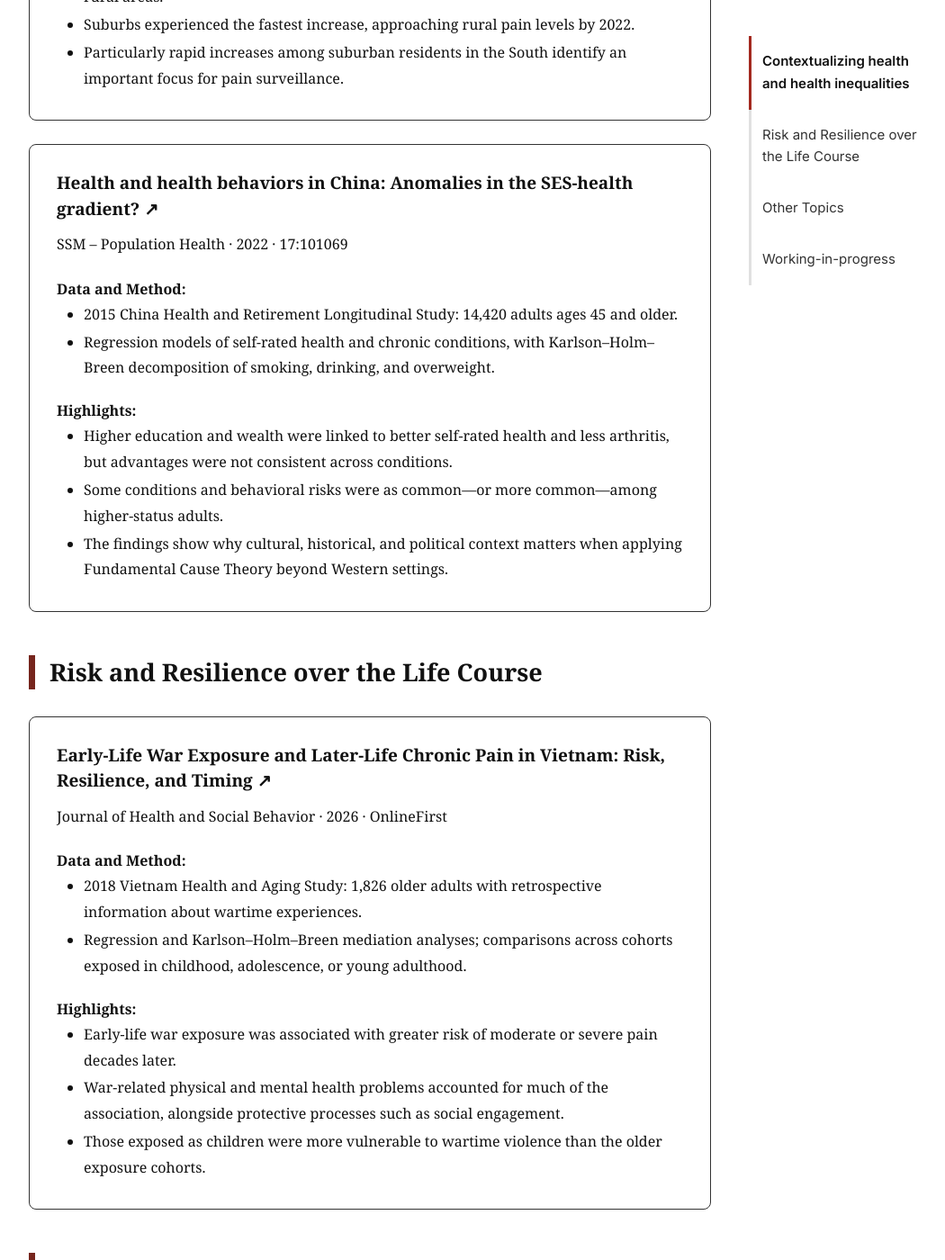
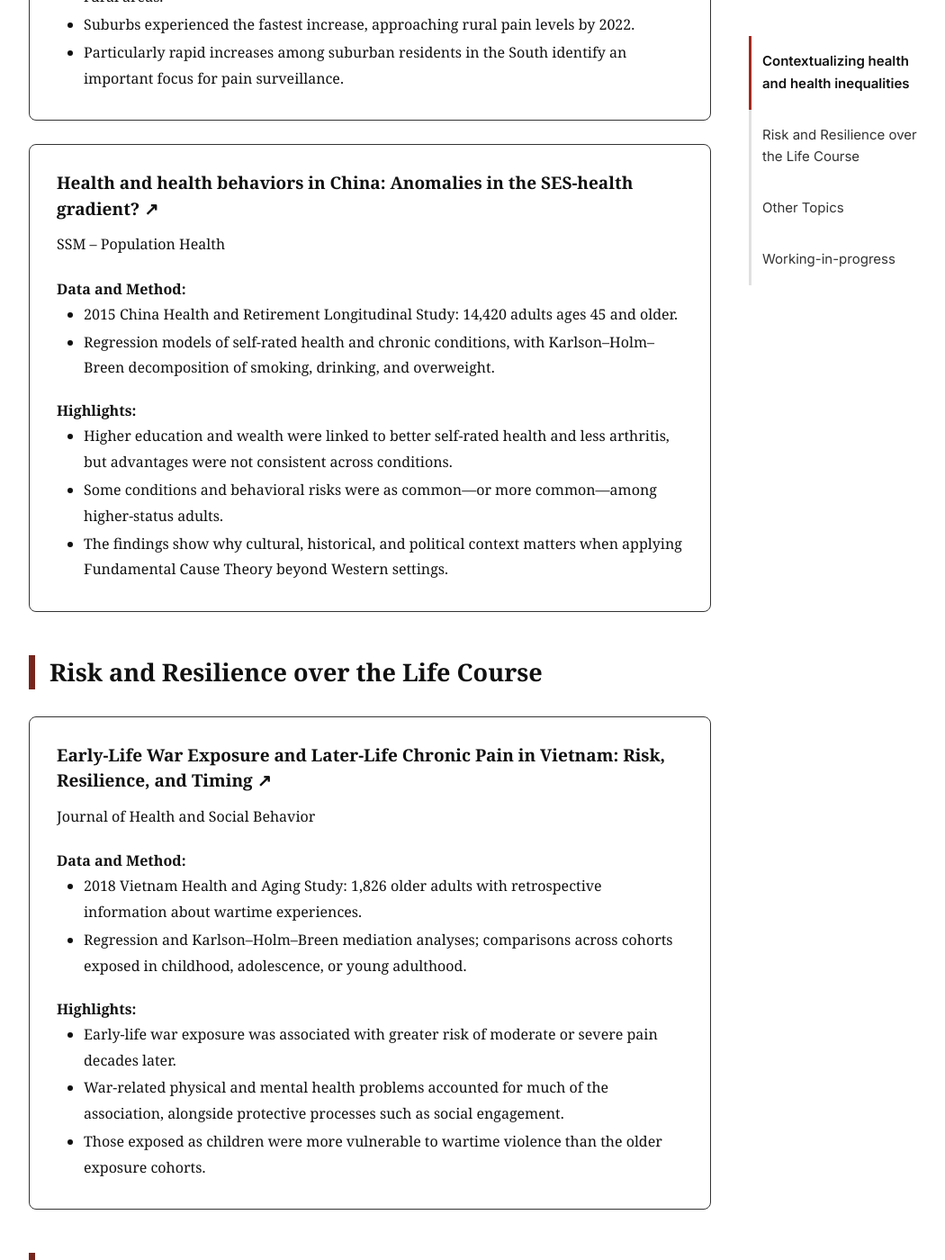
Before and after one commit to RuiZoeHuang/ruizoehuang.github.io, a Jekyll site: the page built from _pages/research.md, in a window 1280 px wide and 1400 px high, scrolled down 2428 px. Shown: the whole window at 90% size, without its empty margins (108-1158 px from the left). Built offline with Jekyll 4.4.1, drawn with Linux system fonts in a browser that asks for light colours; cached includes are drawn as plain includes; some of the changed text lies outside the part shown.

Commit message:
Show only journal names in research publication lines

```diff
--- a/_pages/research.md
+++ b/_pages/research.md
@@ -11,7 +11,7 @@ author_profile: false
 <h2 id="contextualizing-health-heading">Contextualizing health and health inequalities</h2>
 <article class="research-block">
 <h3><a href="https://doi.org/10.1016/j.jpain.2025.105539" target="_blank" rel="noopener noreferrer">Welfare policies, joint pain prevalence and educational gaps in 50 U.S. states from 2011 to 2021: A fixed effects analysis<span aria-hidden="true"> ↗</span></a></h3>
-<p class="research-publication">The Journal of Pain · 2025 · 36:105539</p>
+<p class="research-publication">The Journal of Pain</p>
 <h4>Data and Method:</h4>
 <ul><li>Behavioral Risk Factor Surveillance System, 2011–2021: six biennial waves covering all 50 U.S. states, linked to state welfare-policy measures.</li><li>Logistic regression to estimate pain trends and educational gaps; state and year fixed effects to examine policy associations.</li></ul>
 <h4>Highlights:</h4>
@@ -19,7 +19,7 @@ author_profile: false
 </article>
 <article class="research-block">
 <h3><a href="https://doi.org/10.1097/j.pain.0000000000002945" target="_blank" rel="noopener noreferrer">Educational disparities in joint pain within and across US states: Do macro sociopolitical contexts matter?<span aria-hidden="true"> ↗</span></a></h3>
-<p class="research-publication">PAIN · 2023 · 164(10):2358–2369</p>
+<p class="research-publication">PAIN</p>
 <h4>Data and Method:</h4>
 <ul><li>2017 Behavioral Risk Factor Surveillance System: 407,938 adults ages 25–80, linked to state policy, income-inequality, and social-cohesion measures.</li><li>Multilevel logistic regression examining state variation in joint pain and its educational gradient.</li></ul>
 <h4>Highlights:</h4>
@@ -27,7 +27,7 @@ author_profile: false
 </article>
 <article class="research-block">
 <h3><a href="https://doi.org/10.1016/j.ypmed.2026.108495" target="_blank" rel="noopener noreferrer">Country-level gender inequality and sex disparities in adolescent chronic pain: A 47-country analysis<span aria-hidden="true"> ↗</span></a></h3>
-<p class="research-publication">Preventive Medicine · 2026 · 204:108495</p>
+<p class="research-publication">Preventive Medicine</p>
 <h4>Data and Method:</h4>
 <ul><li>2017/18 Health Behaviour in School-aged Children study: 244,097 adolescents ages 11–15 across 47 countries, linked to national gender-inequality and intimate-partner-violence indicators.</li><li>Modified Poisson regression for relative disparities and multilevel linear probability models for absolute disparities.</li></ul>
 <h4>Highlights:</h4>
@@ -35,7 +35,7 @@ author_profile: false
 </article>
 <article class="research-block">
 <h3><a href="https://doi.org/10.1016/j.socscimed.2025.118625" target="_blank" rel="noopener noreferrer">Chronic pain prevalence and trends in urban, suburban, and rural areas among American adults aged 55+, 1998–2022<span aria-hidden="true"> ↗</span></a></h3>
-<p class="research-publication">Social Science &amp; Medicine · 2025 · 385:118625</p>
+<p class="research-publication">Social Science &amp; Medicine</p>
 <h4>Data and Method:</h4>
 <ul><li>Health and Retirement Study, 1998–2022: 35,230 adults ages 55 and older and 206,600 person-wave observations.</li><li>Modified Poisson models and subgroup analyses comparing place-based pain prevalence and change over time.</li></ul>
 <h4>Highlights:</h4>
@@ -43,7 +43,7 @@ author_profile: false
 </article>
 <article class="research-block">
 <h3><a href="https://doi.org/10.1016/j.ssmph.2022.101069" target="_blank" rel="noopener noreferrer">Health and health behaviors in China: Anomalies in the SES-health gradient?<span aria-hidden="true"> ↗</span></a></h3>
-<p class="research-publication">SSM – Population Health · 2022 · 17:101069</p>
+<p class="research-publication">SSM – Population Health</p>
 <h4>Data and Method:</h4>
 <ul><li>2015 China Health and Retirement Longitudinal Study: 14,420 adults ages 45 and older.</li><li>Regression models of self-rated health and chronic conditions, with Karlson–Holm–Breen decomposition of smoking, drinking, and overweight.</li></ul>
 <h4>Highlights:</h4>
@@ -54,7 +54,7 @@ author_profile: false
 <h2 id="risk-resilience-heading">Risk and Resilience over the Life Course</h2>
 <article class="research-block">
 <h3><a href="https://doi.org/10.1177/00221465251401249" target="_blank" rel="noopener noreferrer">Early-Life War Exposure and Later-Life Chronic Pain in Vietnam: Risk, Resilience, and Timing<span aria-hidden="true"> ↗</span></a></h3>
-<p class="research-publication">Journal of Health and Social Behavior · 2026 · OnlineFirst</p>
+<p class="research-publication">Journal of Health and Social Behavior</p>
 <h4>Data and Method:</h4>
 <ul><li>2018 Vietnam Health and Aging Study: 1,826 older adults with retrospective information about wartime experiences.</li><li>Regression and Karlson–Holm–Breen mediation analyses; comparisons across cohorts exposed in childhood, adolescence, or young adulthood.</li></ul>
 <h4>Highlights:</h4>
@@ -65,7 +65,7 @@ author_profile: false
 <h2 id="other-topics-heading">Other Topics</h2>
 <article class="research-block">
 <h3><a href="https://doi.org/10.1016/j.annepidem.2026.110297" target="_blank" rel="noopener noreferrer">Managing existing pain: Predicting pain progression and improvement using machine learning approaches<span aria-hidden="true"> ↗</span></a></h3>
-<p class="research-publication">Annals of Epidemiology · 2026 · Online publication · Article 110297</p>
+<p class="research-publication">Annals of Epidemiology</p>
 <h4>Data and Method:</h4>
 <ul><li>2019–2020 National Health Interview Survey Longitudinal Cohort, following four one-year transitions in pain severity and improvement.</li><li>Random forests with permutation-based feature importance; analyses stratified by demographic, socioeconomic, and urban–rural groups.</li></ul>
 <h4>Highlights:</h4>
@@ -73,7 +73,7 @@ author_profile: false
 </article>
 <article class="research-block">
 <h3><a href="https://doi.org/10.1016/j.socscimed.2022.115215" target="_blank" rel="noopener noreferrer">Social network change after new-onset pain among middle-aged and older European adults<span aria-hidden="true"> ↗</span></a></h3>
-<p class="research-publication">Social Science &amp; Medicine · 2022 · 310:115215</p>
+<p class="research-publication">Social Science &amp; Medicine</p>
 <h4>Data and Method:</h4>
 <ul><li>Survey of Health, Ageing and Retirement in Europe, 2011–2015: 12,647 adults ages 51 and older in 11 countries.</li><li>Four-year change-score analyses comparing adults with new-onset chronic pain with those who remained pain-free.</li></ul>
 <h4>Highlights:</h4>
@@ -81,7 +81,7 @@ author_profile: false
 </article>
 <article class="research-block">
 <h3><a href="https://doi.org/10.1177/08982643261492103" target="_blank" rel="noopener noreferrer">Racial-Ethnic Differences in Healthcare Experience Among Middle-Aged and Older Adults in the United States: Evidence From Four Waves of the Health and Retirement Study<span aria-hidden="true"> ↗</span></a></h3>
-<p class="research-publication">Journal of Aging and Health · 2026 · OnlineFirst</p>
+<p class="research-publication">Journal of Aging and Health</p>
 <h4>Data and Method:</h4>
 <ul><li>Health and Retirement Study, 2014–2020: 16,088 respondents across four waves, with measures of satisfaction, affordability, access, and whether care reflected patients’ preferences.</li><li>Survey-weighted multilevel logistic regression and interactions with Medicaid and Medicare coverage.</li></ul>
 <h4>Highlights:</h4>
@@ -89,7 +89,7 @@ author_profile: false
 </article>
 <article class="research-block">
 <h3><a href="https://doi.org/10.1097/j.pain.0000000000003676" target="_blank" rel="noopener noreferrer">Over 50 years of research on social disparities in pain and pain treatment: A scoping review of reviews<span aria-hidden="true"> ↗</span></a></h3>
-<p class="research-publication">PAIN · 2025 · 166(11):2458–2472</p>
+<p class="research-publication">PAIN</p>
 <h4>Data and Method:</h4>
 <ul><li>397 peer-reviewed reviews spanning 56 years, identified through six bibliographic databases after screening 4,432 unique records.</li><li>Scoping review mapping social groups, pain outcomes, proposed mechanisms, and policy or practice recommendations.</li></ul>
 <h4>Highlights:</h4>
```
